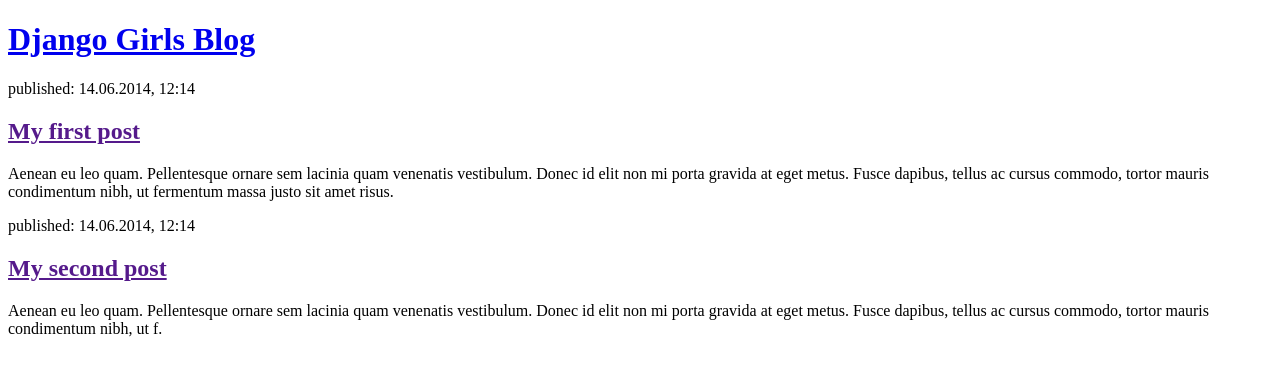
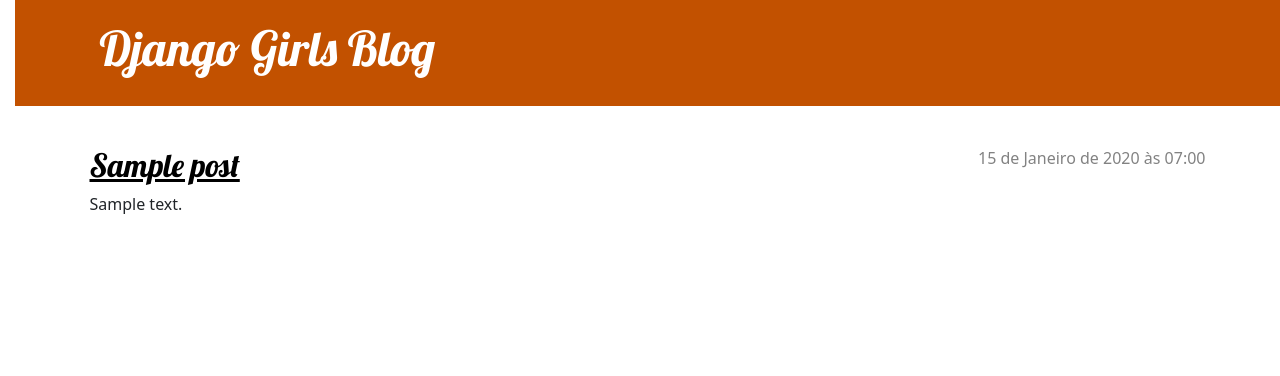
Before and after one commit to gustavodsantos/djdevpro, a Django app: page / in a window 1280 px wide. Shown: the top 376 px of the page. Run offline with Django 5.2, Linux system fonts and the light colour scheme; tables that the repository leaves empty hold one stand-in row (values such as "Sample post").

Commit message:
CSS, HTML e tudo!

```diff
--- /dev/null
+++ b/blog/static/CSS/blog.css
@@ -0,0 +1,77 @@
+h1 a, h2 a {
+    color: #C25100;
+    font-family: 'Lobster';
+}
+body {
+    padding-left: 15px;
+}
+.page-header {
+    background-color: #C25100;
+    margin-top: 0;
+    margin-bottom: 40px;
+    padding: 20px 20px 20px 40px;
+}
+
+.page-header h1,
+.page-header h1 a,
+.page-header h1 a:visited,
+.page-header h1 a:active {
+    color: #ffffff;
+    font-size: 36pt;
+    text-decoration: none;
+}
+
+h1,
+h2,
+h3,
+h4 {
+    font-family: 'Lobster', cursive;
+}
+
+.date {
+    color: #828282;
+}
+
+.save {
+    float: right;
+}
+
+.post-form textarea,
+.post-form input {
+    width: 100%;
+}
+
+.top-menu,
+.top-menu:hover,
+.top-menu:visited {
+    color: #ffffff;
+    float: right;
+    font-size: 26pt;
+    margin-right: 20px;
+}
+
+.post {
+    margin-bottom: 70px;
+}
+
+.post h2 a,
+.post h2 a:visited {
+    color: #000000;
+}
+
+.post > .date,
+.post > .actions {
+    float: right;
+}
+
+.btn-secondary,
+.btn-secondary:visited {
+    color: #C25100;
+    background: none;
+    border-color: #C25100;
+}
+
+.btn-secondary:hover {
+    color: #FFFFFF;
+    background-color: #C25100;
+}
--- a/blog/templates/blog/post_list.html
+++ b/blog/templates/blog/post_list.html
@@ -1,23 +1,36 @@
+{% load static %}
 <!DOCTYPE html>
-<html>
-    <head>
-        <title>Django Girls blog</title>
-    </head>
+<html lang="pt-br">
+<head>
+    <meta charset="UTF-8">
+    <meta name="viewport" content="width=device-width, initial-scale=1.0">
+    <title>Bolg Django Girls</title>
+    <link rel="stylesheet" href="https://cdn.jsdelivr.net/npm/bootstrap@5.1.3/dist/css/bootstrap.min.css" integrity="sha384-1BmE4kWBq78iYhFldvKuhfTAU6auU8tT94WrHftjDbrCEXSU1oBoqyl2QvZ6jIW3" crossorigin="anonymous">
+    <link rel="stylesheet" href="{% static 'css/blog.css' %}">
+    <link rel="stylesheet" href="https://fonts.googleapis.com/css?family=Lobster&subset=latin,latin-ext">
+</head>
     <body>
-        <header>
-            <h1><a href="/">Django Girls Blog</a></h1>
+        <header class="page-header">
+            <div class="container">
+                <h1><a href="/">Django Girls Blog</a></h1>
+            </div>
         </header>
 
-        <article>
-            <time>published: 14.06.2014, 12:14</time>
-            <h2><a href="">My first post</a></h2>
-            <p>Aenean eu leo quam. Pellentesque ornare sem lacinia quam venenatis vestibulum. Donec id elit non mi porta gravida at eget metus. Fusce dapibus, tellus ac cursus commodo, tortor mauris condimentum nibh, ut fermentum massa justo sit amet risus.</p>
-        </article>
+        <main class="container">
+            <div class="row">
+                <div class="col">
+                    {% for post in posts %}
+                        <article class="post">
+                            <time class="date">
+                                {{ post.puplished_date }}
+                            </time>
+                            <h2><a href="">{{ post.title }}</a></h2>
+                            <p>{{ post.text|linebreaksbr }}</p>
+                        </article>
+                    {% endfor %}
+                </div>
+            </div>
+        </main>
 
-        <article>
-            <time>published: 14.06.2014, 12:14</time>
-            <h2><a href="">My second post</a></h2>
-            <p>Aenean eu leo quam. Pellentesque ornare sem lacinia quam venenatis vestibulum. Donec id elit non mi porta gravida at eget metus. Fusce dapibus, tellus ac cursus commodo, tortor mauris condimentum nibh, ut f.</p>
-        </article>
     </body>
 </html>
--- a/blog/urls.py
+++ b/blog/urls.py
@@ -3,7 +3,4 @@
 
 urlpatterns = [
     path('', views.post_list, name="post_list"),
-    path('portao', views.portao),
-    path('sala', views.sala),
-    path('quarto', views.quarto)
 ]
--- a/blog/views.py
+++ b/blog/views.py
@@ -1,18 +1,9 @@
 from django.shortcuts import render
 from django.http import HttpResponse
-
-
-def portao(request):
-    return render(request, 'blog/porta.html', {})
-
-
-def sala(request):
-    return HttpResponse('Você chegou na sala. Senta no sofá')
-
-
-def quarto(request):
-    return HttpResponse('Agora está no quarto, pode se deitar.')
+from .models import Post
+from django.utils import timezone
 
 
 def post_list(request):
-    return render(request, 'blog/post_list.html', {})
+    posts = Post.objects.filter(puplished_date__lte=timezone.now()).order_by('puplished_date')
+    return render(request, 'blog/post_list.html', {"posts": posts})
```
Also changed, not shown: blog/models.py (line endings or trailing spaces), mysite/settings.py (line endings or trailing spaces), 4 other files.
